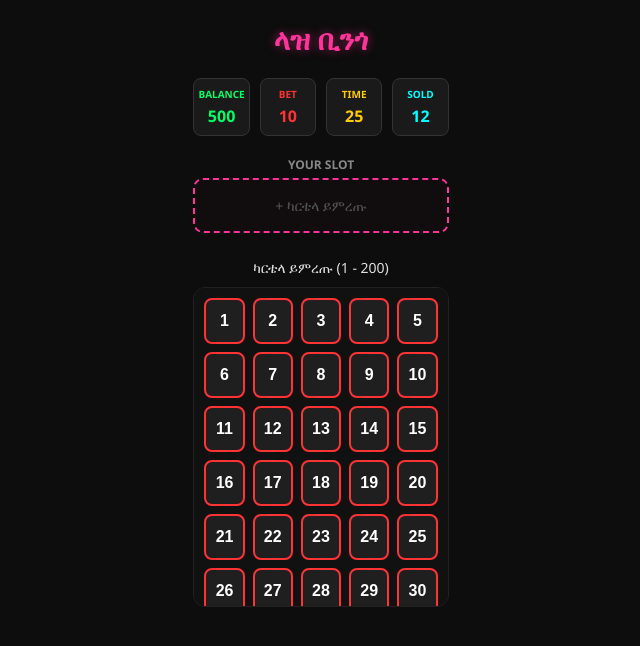
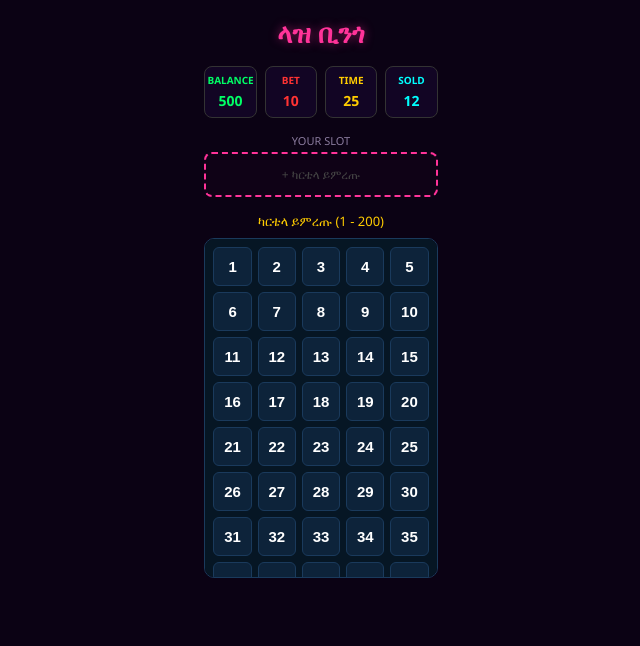
Before and after one commit to danielberihu72-cmd/laz-bingo-frontend, a React (Vite) app: page / in a window 1280 px wide. Shown: the top 646 px of the page, without its empty margins (319-959 px from the left). Built offline with nearby package versions, Linux system fonts and the light colour scheme.

Commit message:
Refactor styles in App.css for layout improvements
Updated various styles in App.css, including background colors, padding, font sizes, and margins for improved layout and aesthetics.

```diff
--- a/src/App.css
+++ b/src/App.css
@@ -5,7 +5,7 @@
 }
 
 body {
-    background-color: #0d0d0d;
+    background-color: #0b0214;
     color: #ffffff;
     font-family: 'Segoe UI', system-ui, sans-serif;
     display: flex;
@@ -16,140 +16,283 @@ body {
 .app-container {
     width: 100%;
     max-width: 450px;
-    padding: 20px;
+    padding: 15px;
+    display: flex;
+    flex-direction: column;
 }
 
 .main-title {
     text-align: center;
-    font-size: 28px;
+    font-size: 26px;
     color: #ff3399;
-    margin-bottom: 20px;
+    margin-bottom: 15px;
     text-shadow: 0 0 10px rgba(255, 51, 153, 0.5);
 }
 
-/* Top Stats Grid */
+/* Top Info Grid */
 .top-info-grid {
     display: grid;
     grid-template-columns: repeat(4, 1fr);
-    gap: 10px;
-    margin-bottom: 20px;
+    gap: 8px;
+    margin-bottom: 15px;
 }
 
 .info-box {
-    background-color: #1a1a1a;
+    background-color: #120524;
     border: 1px solid #333;
     border-radius: 8px;
-    padding: 8px 4px;
+    padding: 6px 2px;
     text-align: center;
+}
+
+.border-magenta {
+    border: 1px solid #ff3399;
 }
 
 .info-label {
     display: block;
     font-size: 10px;
     font-weight: bold;
-    margin-bottom: 4px;
+    margin-bottom: 2px;
 }
 
 .info-value {
-    font-size: 16px;
+    font-size: 14px;
     font-weight: bold;
 }
 
-/* Colors */
 .text-green { color: #00ff66; }
 .text-red { color: #ff3333; }
 .text-yellow { color: #ffcc00; }
 .text-cyan { color: #00ffff; }
+.text-magenta { color: #ff3399; }
 
-/* YOUR SLOT */
+/* YOUR SLOT (ገጽ 1) */
 .your-slot-container {
-    margin-bottom: 25px;
+    margin-bottom: 15px;
 }
-
 .slot-title {
     display: block;
-    font-size: 12px;
+    font-size: 11px;
     text-align: center;
-    color: #888;
-    margin-bottom: 5px;
-    font-weight: bold;
+    color: #8a7b9e;
+    margin-bottom: 4px;
 }
-
 .slot-box {
     border: 2px dashed #ff3399;
-    border-radius: 10px;
-    min-height: 55px;
+    border-radius: 8px;
+    min-height: 45px;
     display: flex;
     flex-wrap: wrap;
     align-items: center;
     justify-content: center;
-    gap: 6px;
-    padding: 8px;
+    gap: 4px;
+    padding: 6px;
     background-color: rgba(255, 51, 153, 0.02);
 }
-
-.placeholder-text {
-    color: #555;
-    font-size: 14px;
-}
-
 .selected-tag {
     background-color: #ff3399;
     color: white;
-    padding: 3px 8px;
+    padding: 2px 6px;
     border-radius: 4px;
-    font-size: 12px;
+    font-size: 11px;
+    font-weight: bold;
+}
+.placeholder-text { color: #444; font-size: 12px; }
+
+/* የካርቴላ ሰሌዳ (ገጽ 1) */
+.selector-title { font-size: 13px; margin-bottom: 8px; text-align: center; color: #ffcc00; }
+.cartela-grid {
+    display: grid;
+    grid-template-columns: repeat(5, 1fr);
+    gap: 6px;
+    max-height: 340px;
+    overflow-y: auto;
+    padding: 8px;
+    background-color: #061624;
+    border-radius: 10px;
+    border: 1px solid #1a3a5c;
+}
+.cartela-cell {
+    background-color: #0d233a;
+    border: 1px solid #1a3a5c;
+    color: #fff;
+    padding: 10px 0;
+    font-size: 15px;
+    font-weight: bold;
+    border-radius: 6px;
+    cursor: pointer;
+}
+.cartela-cell.mine {
+    background-color: #ff3399;
+    border-color: #00ffff;
+}
+
+/* ========================================== */
+/* 🔵 የገጽ 2 (GAME FIELD) ዲዛይን ክፍሎች */
+/* ========================================== */
+
+/* የኳስ ማውጫ ክበቦች መደርደሪያ */
+.ball-caller-section {
+    display: flex;
+    justify-content: space-between;
+    align-items: center;
+    background-color: #061624;
+    border: 1px solid #1a3a5c;
+    border-radius: 12px;
+    padding: 10px 15px;
+    margin-bottom: 15px;
+}
+
+/* የቅርብ ጊዜ 3 ቁጥሮች ክበብ አቀማመጥ */
+.recent-balls-container {
+    display: flex;
+    gap: 5px;
+    position: relative;
+    padding-top: 15px;
+}
+.recent-label {
+    position: absolute;
+    top: -2px;
+    left: 2px;
+    font-size: 9px;
+    color: #00ffff;
+    font-weight: bold;
+}
+.small-ball-circle {
+    width: 32px;
+    height: 32px;
+    border-radius: 50%;
+    background-color: #120524;
+    border: 1px solid #ff3399;
+    color: #ff3399;
+    display: flex;
+    justify-content: center;
+    align-items: center;
+    font-size: 10px;
     font-weight: bold;
 }
 
-/* Cartela Grid (1-200) */
-.selector-title {
+/* ትልቁ ዋና የኳስ መጥሪያ ክበብ */
+.main-ball-circle {
+    width: 65px;
+    height: 65px;
+    border-radius: 50%;
+    background: radial-gradient(circle, #ff3399, #0b0214);
+    border: 3px solid #00ffff;
+    color: #fff;
+    display: flex;
+    justify-content: center;
+    align-items: center;
+    font-size: 18px;
+    font-weight: bold;
+    box-shadow: 0 0 15px #00ffff;
+}
+
+/* Playing Cartela (የተጫዋች ካርድ ማትሪክስ) */
+.card-title-center {
+    font-size: 13px;
+    color: #ffcc00;
+    margin-bottom: 6px;
+    text-align: center;
+    font-weight: bold;
+}
+.playing-card-matrix {
+    display: grid;
+    grid-template-columns: repeat(5, 1fr);
+    gap: 5px;
+    background-color: #120524;
+    border: 2px solid #ff3399;
+    border-radius: 10px;
+    padding: 10px;
+    margin-bottom: 15px;
+}
+.matrix-header {
+    text-align: center;
+    font-weight: bold;
+    color: #00ffff;
+    font-size: 16px;
+}
+.matrix-cell {
+    background-color: #250f44;
+    border: 1px solid #4a1f80;
+    border-radius: 5px;
+    text-align: center;
+    padding: 8px 0;
     font-size: 14px;
-    color: #e0e0e0;
-    margin-bottom: 10px;
+    font-weight: bold;
+}
+.matrix-cell.free-cell {
+    background-color: #ff00ff;
+    color: #fff;
+    font-size: 10px;
+}
+/* ቁጥር ሲወጣለት ካርዱ ላይ የሚበራ ከለር */
+.matrix-cell.hit {
+    background-color: #00ffff !important;
+    color: #0b0214 !important;
+    border-color: #fff !important;
+    box-shadow: 0 0 8px #00ffff;
+}
+
+/* የቢንጎ ሙሉ ቁጥሮች ሰሌዳ (B-I-N-G-O ሰሌዳ) */
+.bingo-board-container {
+    background-color: #061624;
+    border: 1px solid #1a3a5c;
+    border-radius: 10px;
+    padding: 8px;
+    display: flex;
+    flex-direction: column;
+    gap: 6px;
+    margin-bottom: 15px;
+}
+.board-row {
+    display: flex;
+    align-items: center;
+    gap: 8px;
+}
+.board-letter-header {
+    font-weight: bold;
+    color: #ff3399;
+    font-size: 16px;
+    width: 15px;
     text-align: center;
 }
-
-.cartela-grid {
-    display: grid;
-    grid-template-columns: repeat(5, 1fr);
-    gap: 8px;
-    max-height: 320px;
-    overflow-y: auto;
-    padding: 10px;
-    background-color: #111;
-    border-radius: 12px;
-    border: 1px solid #222;
+.board-numbers-grid {
+    display: flex;
+    flex-wrap: wrap;
+    gap: 4px;
+    flex: 1;
+}
+.board-number-cell {
+    background-color: #0d233a;
+    color: #555; /* ገና ያልወጡ ቁጥሮች ፈዘው ይቆያሉ */
+    font-size: 11px;
+    font-weight: bold;
+    width: 22px;
+    height: 22px;
+    display: flex;
+    justify-content: center;
+    align-items: center;
+    border-radius: 4px;
+}
+/* ቁጥሩ በሰርቨሩ ሲጠራ ሰሌዳው ላይ ደምቆ የሚቀረው ከለር */
+.board-number-cell.highlighted {
+    background-color: #ff3399;
+    color: #fff;
+    box-shadow: 0 0 5px #ff3399;
 }
 
-.cartela-cell {
-    background-color: #1f1f1f;
-    border: 2px solid #ff3333;
+/* አሸነፍኩ ቢንጎ ቁልፍ */
+.bingo-btn-win {
+    width: 100%;
+    background: linear-gradient(90deg, #ff00ff, #00ffff);
+    border: none;
+    border-radius: 20px;
     color: #fff;
-    padding: 12px 0;
+    padding: 12px;
     font-size: 16px;
     font-weight: bold;
-    border-radius: 8px;
     cursor: pointer;
-    transition: all 0.2s;
+    box-shadow: 0 4px 10px rgba(0, 255, 255, 0.3);
 }
-
-.cartela-cell:hover {
-    transform: scale(1.05);
-}
-
-/* ሲመረጥ የሚሆን ከለር */
-.cartela-cell.mine {
-    background-color: #ff3399;
-    border-color: #00ffff;
-    box-shadow: 0 0 8px #ff3399;
-}
-
-/* ሲሸጥ (የማይንቀሳቀስ) የሚሆን ከለር */
-.cartela-cell.sold {
-    background-color: #333 !important;
-    border-color: #555 !important;
-    color: #777 !important;
-    cursor: not-allowed;
-    opacity: 0.5;
-}
```
